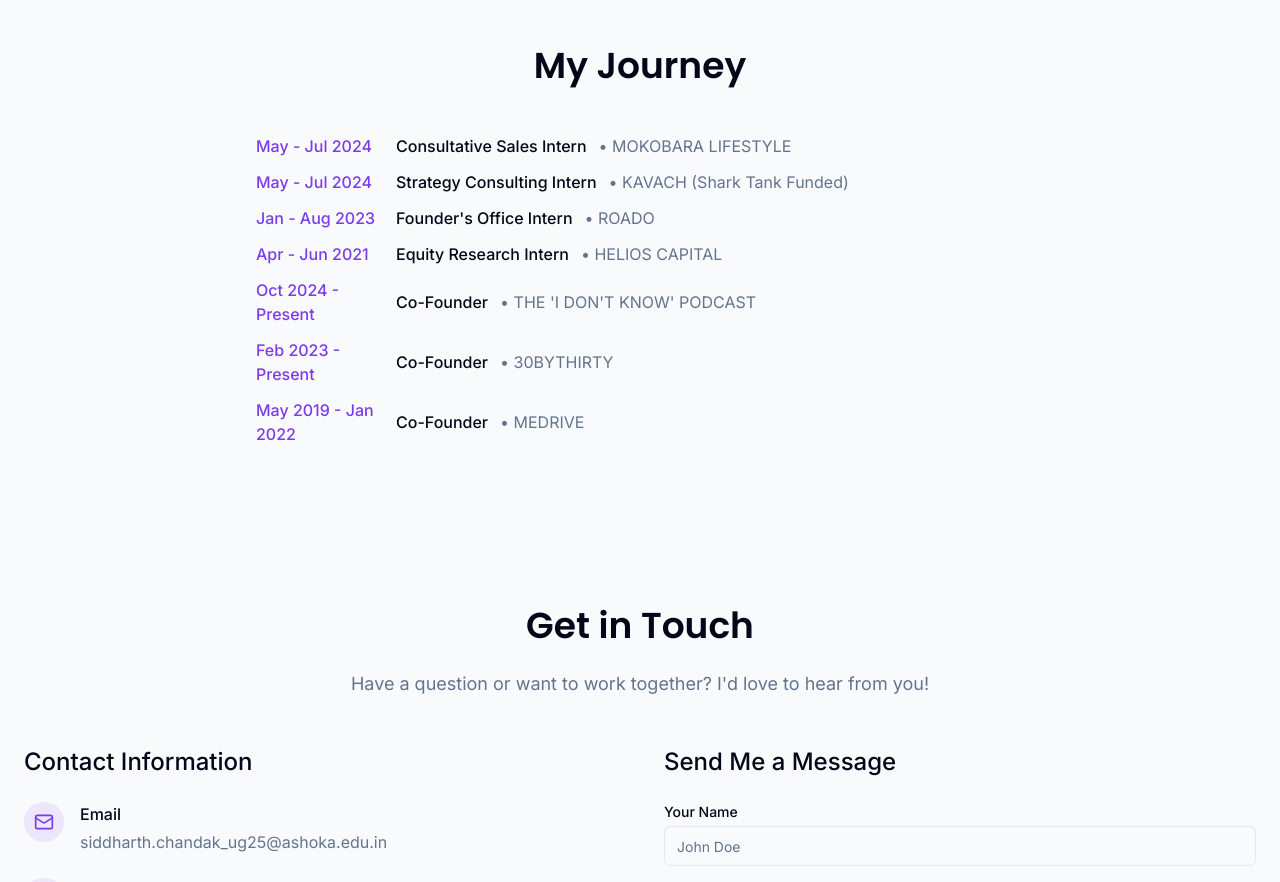
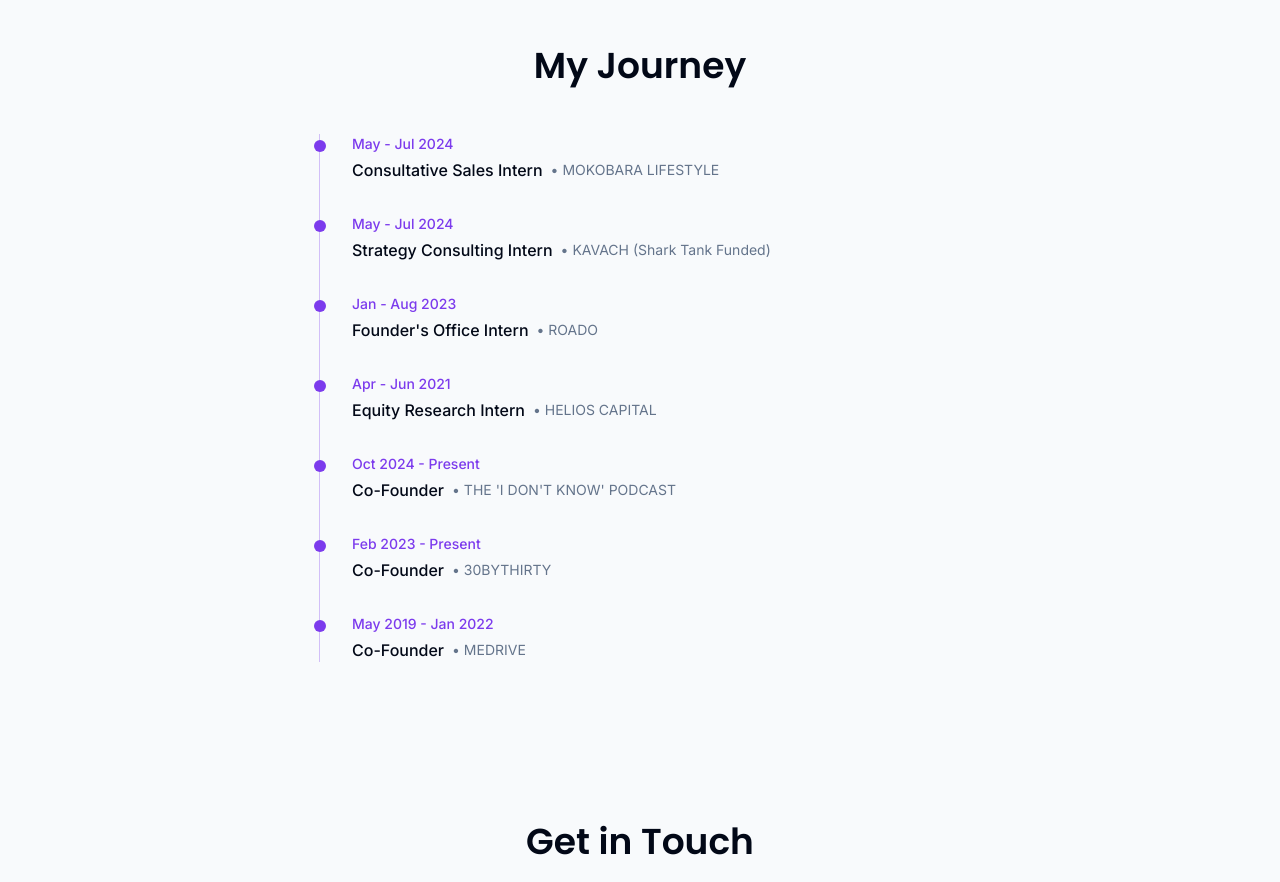
Before and after one commit to siddharth9113/siddharthchandak, a React (Vite) app: page / in a window 1280 px wide. Shown: the part 6440-7322 px from the top of the page. Built offline with nearby package versions, Linux system fonts and the light colour scheme.

Commit message:
Refactor timeline section
Update timeline section to use a vertical line style.

```diff
--- a/src/components/TimelineSection.tsx
+++ b/src/components/TimelineSection.tsx
@@ -1,5 +1,6 @@
 
 import { Briefcase } from "lucide-react";
+import { Separator } from "@/components/ui/separator";
 
 const TimelineSection = () => {
   const timelineItems = [
@@ -47,13 +48,24 @@ const TimelineSection = () => {
           <h2 className="section-heading">My Journey</h2>
         </div>
 
-        <div className="max-w-3xl mx-auto">
-          <ul className="space-y-3">
+        <div className="max-w-3xl mx-auto relative">
+          {/* Vertical line */}
+          <div className="absolute left-16 top-0 bottom-0 w-px bg-primary/30 -ml-px"></div>
+
+          <ul className="space-y-8 relative">
             {timelineItems.map((item, index) => (
-              <li key={index} className="flex items-center gap-3">
-                <span className="text-primary font-medium w-32 shrink-0">{item.year}</span>
-                <span className="font-medium">{item.title}</span>
-                <span className="text-muted-foreground">• {item.organization}</span>
+              <li key={index} className="relative pl-24">
+                {/* Timeline dot */}
+                <div className="absolute left-16 top-1.5 w-3 h-3 rounded-full bg-primary -ml-1.5"></div>
+
+                {/* Timeline content */}
+                <div className="flex flex-col">
+                  <span className="text-primary font-medium text-sm mb-1">{item.year}</span>
+                  <div className="flex items-center gap-2">
+                    <span className="font-medium">{item.title}</span>
+                    <span className="text-muted-foreground text-sm">• {item.organization}</span>
+                  </div>
+                </div>
               </li>
             ))}
           </ul>
```
